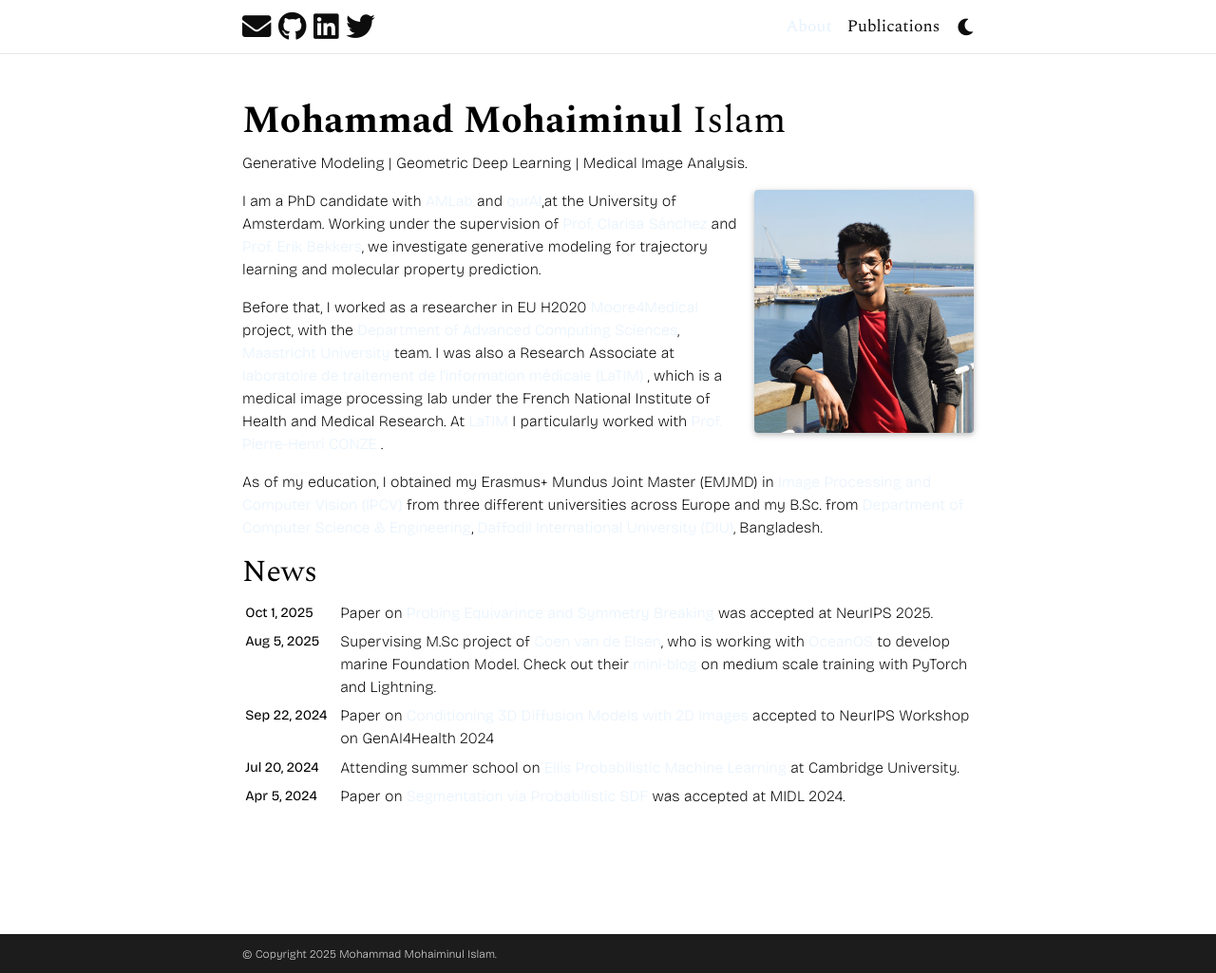
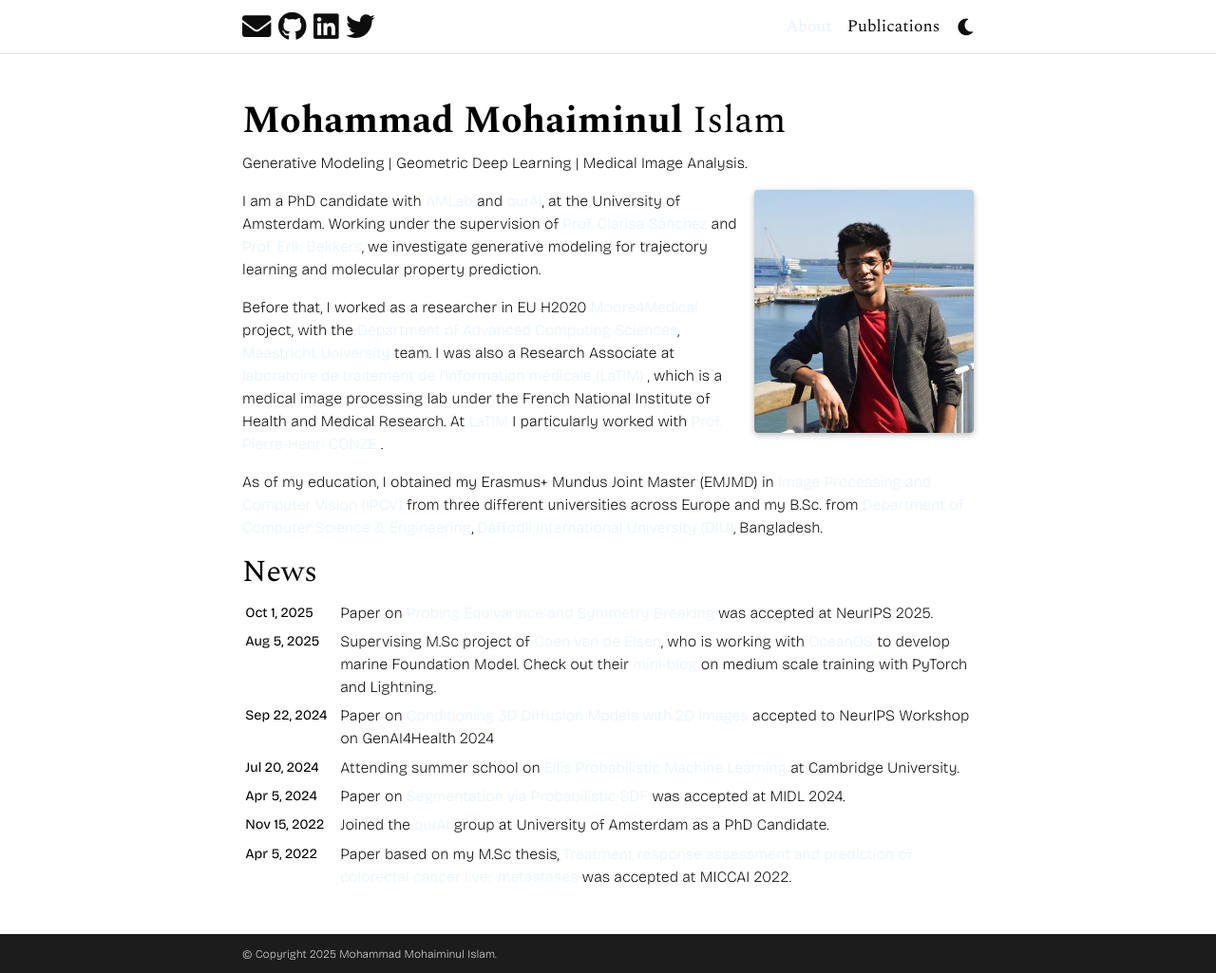
Before and after one commit to niazoys/niazoys.github.io, a Jekyll site: the page built from _pages/about.md, in a window 1280 px wide and 1025 px high. Shown: the whole window at 95% size. Built offline with Jekyll 4.4.1, drawn with Linux system fonts in a browser that asks for light colours; some web fonts are replaced; comment, search, counter and statistics services are not loaded; a style sheet for code colours, icons or effects is not loaded; some of the changed lines change nothing that is shown.

Commit message:
newLenUpdate

```diff
--- a/_config.yml
+++ b/_config.yml
@@ -111,7 +111,7 @@ collections:
     output: true
     permalink: /projects/:path/
 
-news_limit: 5
+news_limit: 7
 
 # -----------------------------------------------------------------------------
 # Jekyll settings
--- a/_pages/about.md
+++ b/_pages/about.md
@@ -14,7 +14,7 @@ selected_papers: false # includes a list of papers marked as "selected={true}"
 social: true  # includes social icons at the bottom of the page
 ---
 
-I am a PhD candidate with <a href="https://amlab.science.uva.nl/">AMLab</a> and <a href="https://qurai.amsterdam/">qurAI</a>,at the  University of Amsterdam. Working under the supervision of  <a href="https://qurai.amsterdam/researcher/clarisa-sanchez/">Prof. Clarisa Sánchez</a> and <a href="https://ebekkers.github.io/">Prof. Erik Bekkers</a>, we investigate generative modeling for trajectory learning and molecular property prediction.
+I am a PhD candidate with <a href="https://amlab.science.uva.nl/">AMLab</a> and <a href="https://qurai.amsterdam/">qurAI</a>, at the  University of Amsterdam. Working under the supervision of  <a href="https://qurai.amsterdam/researcher/clarisa-sanchez/">Prof. Clarisa Sánchez</a> and <a href="https://ebekkers.github.io/">Prof. Erik Bekkers</a>, we investigate generative modeling for trajectory learning and molecular property prediction.
 
 Before that, I worked as a researcher in EU H2020 <a href="https://moore4medical.eu/">Moore4Medical</a> project, with the <a href="https://www.maastrichtuniversity.nl/research/department-advanced-computing-sciences">Department of Advanced Computing Sciences</a>, <a href="https://www.maastrichtuniversity.nl/"> Maastricht University </a> team. I was also a Research Associate at <a href="https://latim.univ-brest.fr/">laboratoire de traitement de l'information médicale (LaTIM)</a> , which is a medical image processing lab under
 the French National Institute of Health and Medical Research. At <a href="https://latim.univ-brest.fr/">LaTIM</a> I particularly worked with <a href="https://www.imt-atlantique.fr/en/person/pierre-henri-conze">Prof. Pierre-Henri CONZE </a>.
```
